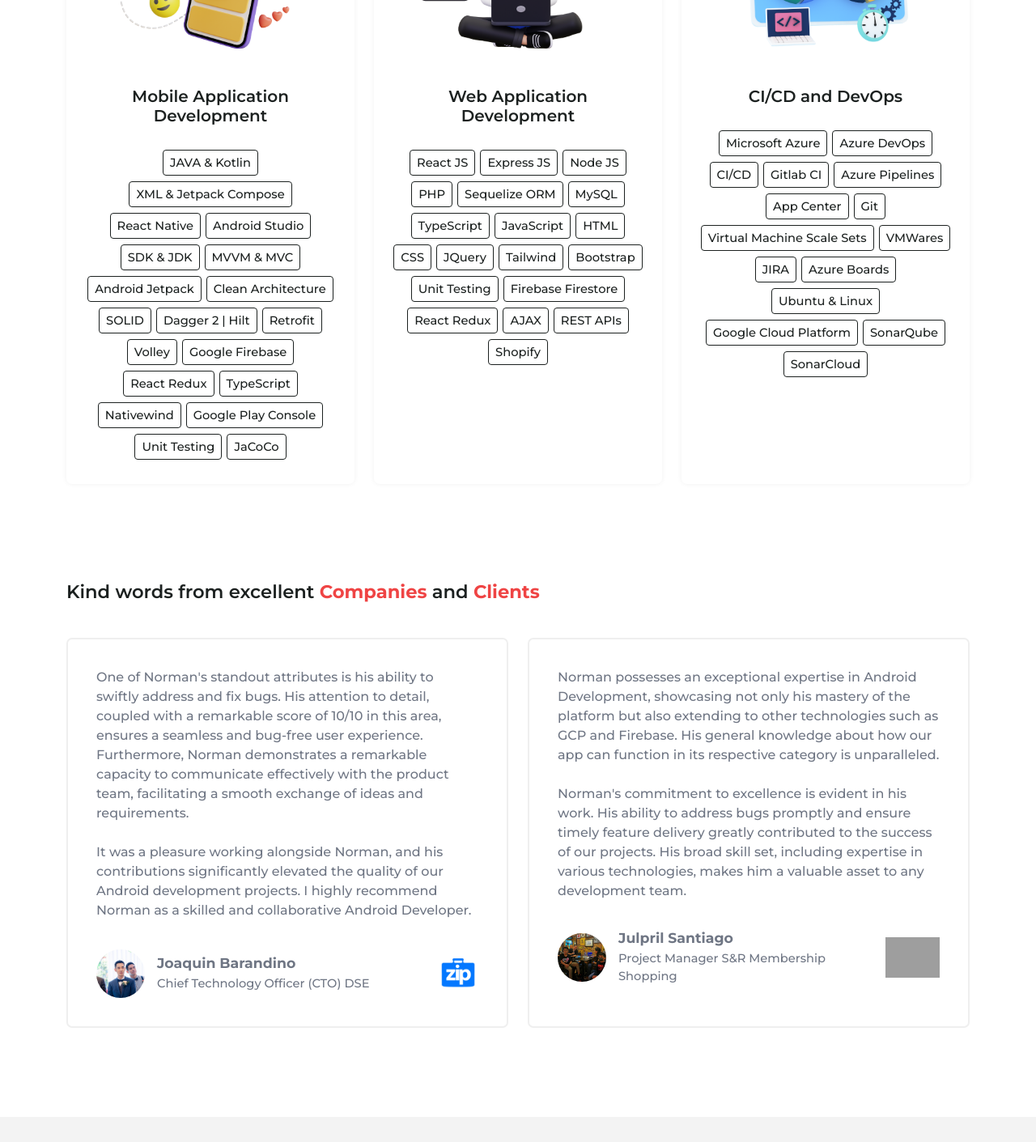
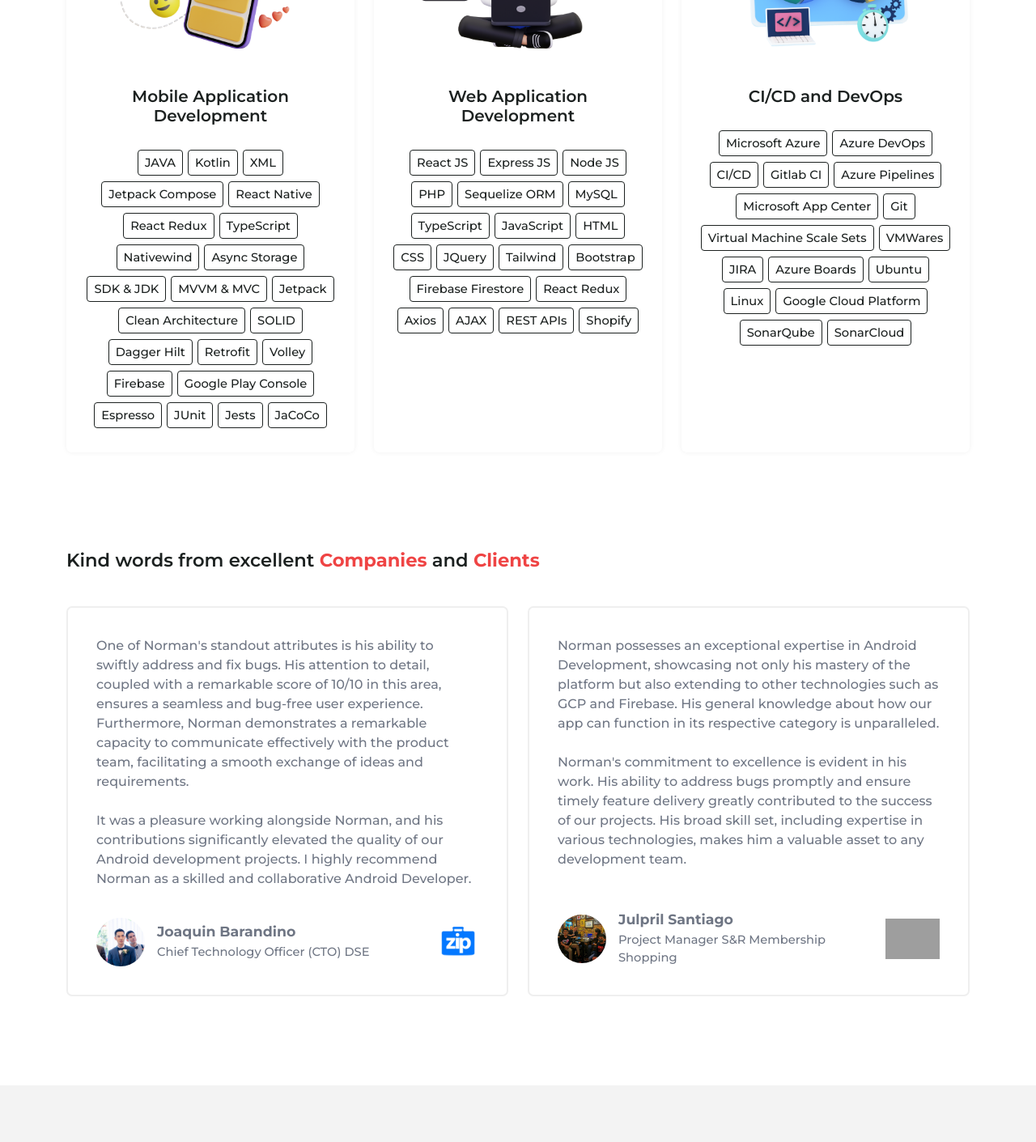
Before and after one commit to IAmArien/norman, a React (Create React App) app: page / in a window 1280 px wide. Shown: the part 4337-5748 px from the top of the page at 81% size. Built offline with nearby package versions, Linux system fonts and the light colour scheme; grey boxes are pictures that could not be loaded.

Commit message:
feat: adjust flex of testimonials and add skills

```diff
--- a/src/components/sections/skills/Skills.tsx
+++ b/src/components/sections/skills/Skills.tsx
@@ -9,24 +9,28 @@
 import skillsCICDCover from '../../../assets/images/skills_cicd_cover.png';
 
 const mobileSkills = [
-    "JAVA & Kotlin",
-    "XML & Jetpack Compose",
+    "JAVA",
+    "Kotlin",
+    "XML",
+    "Jetpack Compose",
     "React Native",
-    "Android Studio",
-    "SDK & JDK",
-    "MVVM & MVC",
-    "Android Jetpack",
-    "Clean Architecture",
-    "SOLID",
-    "Dagger 2 | Hilt",
-    "Retrofit",
-    "Volley",
-    "Google Firebase",
     "React Redux",
     "TypeScript",
     "Nativewind",
+    "Async Storage",
+    "SDK & JDK",
+    "MVVM & MVC",
+    "Jetpack",
+    "Clean Architecture",
+    "SOLID",
+    "Dagger Hilt",
+    "Retrofit",
+    "Volley",
+    "Firebase",
     "Google Play Console",
-    "Unit Testing",
+    "Espresso",
+    "JUnit",
+    "Jests",
     "JaCoCo"
 ]
 
@@ -44,9 +48,9 @@
     "JQuery",
     "Tailwind",
     "Bootstrap",
-    "Unit Testing",
     "Firebase Firestore",
     "React Redux",
+    "Axios",
     "AJAX",
     "REST APIs",
     "Shopify"
@@ -58,13 +62,14 @@
     "CI/CD",
     "Gitlab CI",
     "Azure Pipelines",
-    "App Center",
+    "Microsoft App Center",
     "Git",
     "Virtual Machine Scale Sets",
     "VMWares",
     "JIRA",
     "Azure Boards",
-    "Ubuntu & Linux",
+    "Ubuntu",
+    "Linux",
     "Google Cloud Platform",
     "SonarQube",
     "SonarCloud"
--- a/src/components/sections/testimonials/Testimonials.tsx
+++ b/src/components/sections/testimonials/Testimonials.tsx
@@ -33,6 +33,7 @@
                                     I highly recommend Norman as a skilled and collaborative Android Developer.
                                 </p>
                                 <Spacer style={{ height: '20px' }} />
+                                <div className="div-testimonials-client-wrapper">
                                     <div className="div-testimonials-client">
                                         <Image className="img-testimonials-client-profile" alt={placeholderClientCover1} src={placeholderClientCover1} />
                                         <div className="div-testimonials-client-details">
@@ -41,6 +42,7 @@
                                         </div>
                                         <div className="div-testimonials-client-logo">
                                             <Image className="img-testimonials-client" alt={clientCover1} src={clientCover1} />
+                                        </div>
                                     </div>
                                 </div>
                             </div>
@@ -58,6 +60,7 @@
                                     His broad skill set, including expertise in various technologies, makes him a valuable asset to any development team.
                                 </p>
                                 <Spacer style={{ height: '20px' }} />
+                                <div className="div-testimonials-client-wrapper">
                                     <div className="div-testimonials-client">
                                         <Image className="img-testimonials-client-profile" alt={placeholderClientCover2} src={placeholderClientCover2} />
                                         <div className="div-testimonials-client-details">
@@ -69,6 +72,7 @@
                                         </div>
                                     </div>
                                 </div>
+                            </div>
                         </Col>
                     </Row>
                 </div>
--- a/src/components/sections/testimonials/css/testimonials.css
+++ b/src/components/sections/testimonials/css/testimonials.css
@@ -12,6 +12,8 @@
     height: 100%;
     padding: 35px;
     border: 2px solid #efefef;
+    display: flex;
+    flex-direction: column;
 }
 .p-testimonials-desc {
     font-family: 'Montserrat', sans-serif;
@@ -19,6 +21,12 @@
     font-weight: 500;
     font-size: 12pt;
     color: #6f7684;
+}
+.div-testimonials-client-wrapper {
+    flex: 1;
+    display: flex;
+    flex-direction: column;
+    justify-content: flex-end;
 }
 .div-testimonials-client {
     display: flex;
```
Lines whose indentation alone changed are shown as unchanged.
